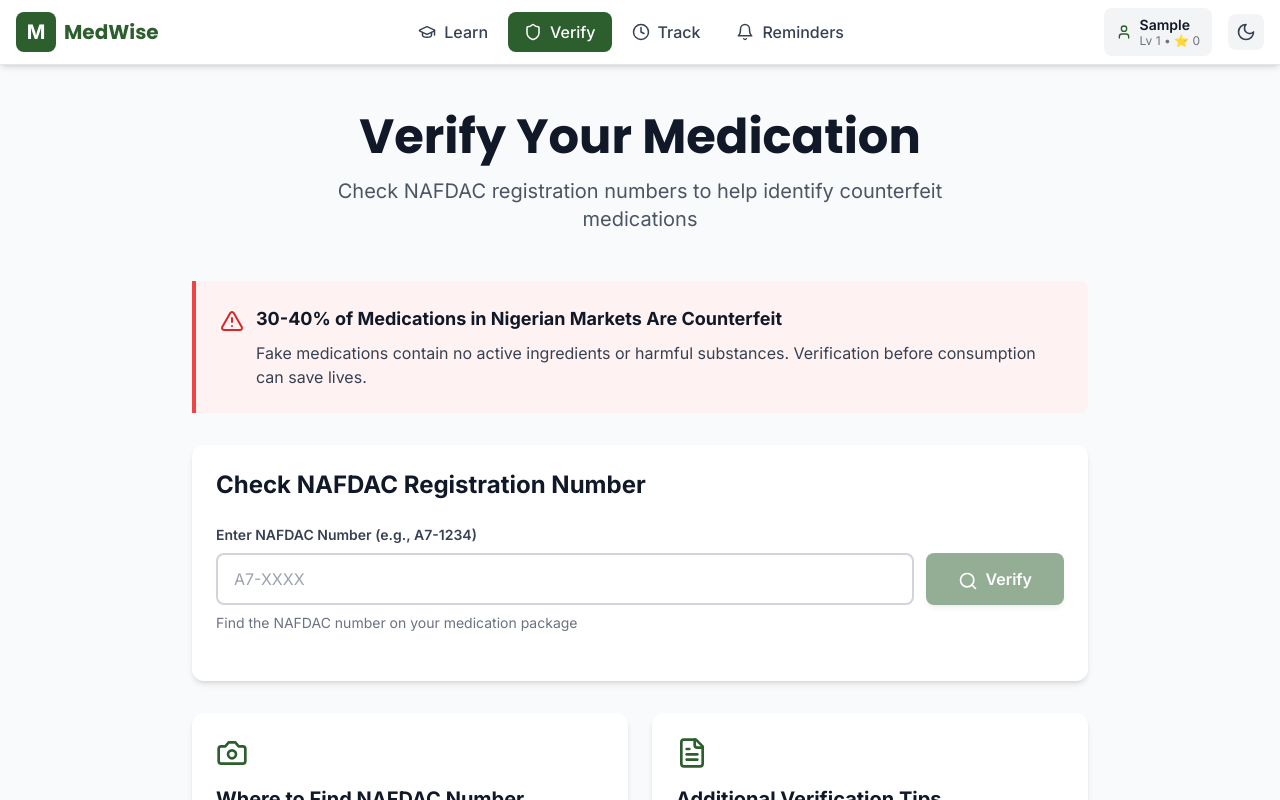
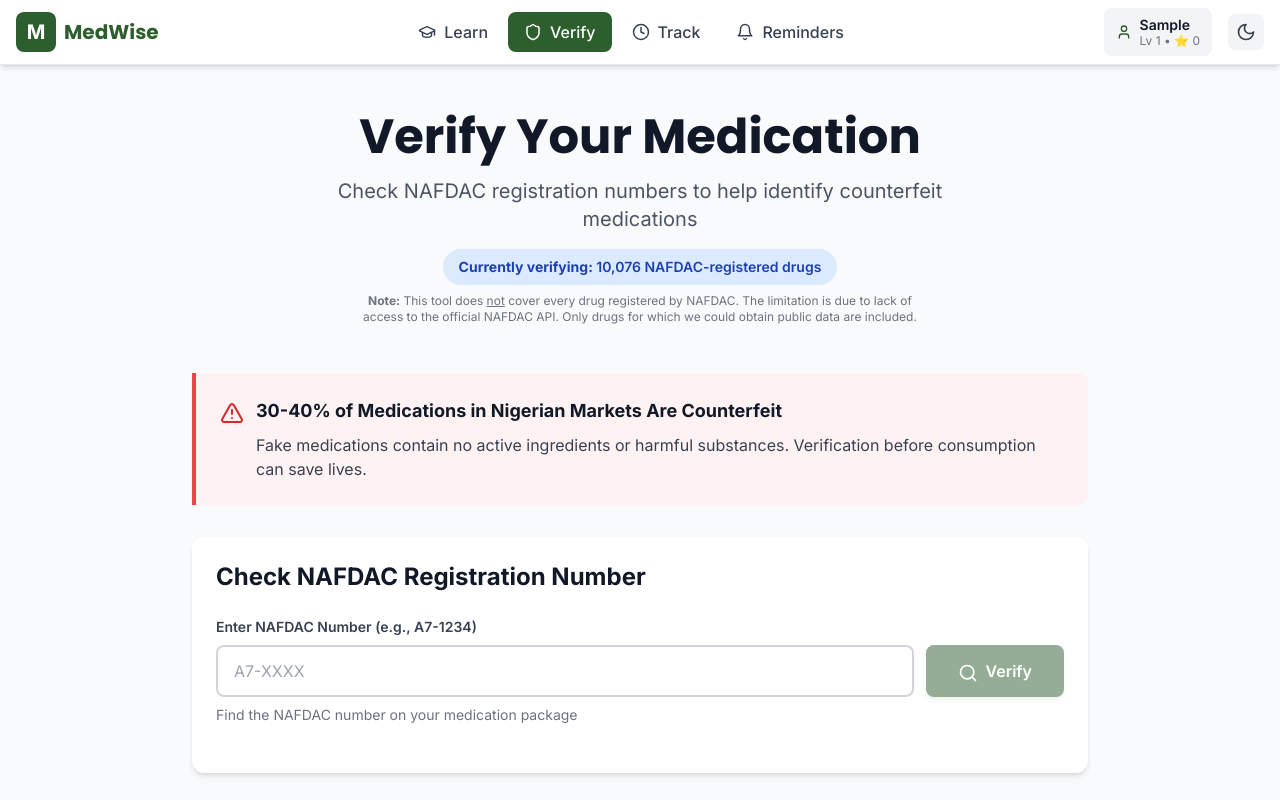
Before and after one commit to judekangan-glitch/medwise-nigeria, a React (Vite) app: page /verify in a window 1280 px wide. Both pictures are taken after typing "Sample", "name@example.com" into the empty fields and a click on the button "Get Started". Shown: the top 800 px of the page. Built offline with nearby package versions, Linux system fonts and the light colour scheme.

Commit message:
Show number of NAFDAC-verified drugs and explain limitation due to lack of API access

```diff
--- a/src/pages/Verify.jsx
+++ b/src/pages/Verify.jsx
@@ -45,6 +45,14 @@ export default function Verify() {
           <p className="text-xl text-gray-600 max-w-2xl mx-auto">
             Check NAFDAC registration numbers to help identify counterfeit medications
           </p>
+          <div className="mt-4">
+            <span className="inline-block bg-blue-100 text-blue-800 text-sm font-semibold px-4 py-2 rounded-full">
+              <strong>Currently verifying:</strong> 10,076 NAFDAC-registered drugs
+            </span>
+            <p className="text-xs text-gray-500 mt-2 max-w-xl mx-auto">
+              <strong>Note:</strong> This tool does <u>not</u> cover every drug registered by NAFDAC. The limitation is due to lack of access to the official NAFDAC API. Only drugs for which we could obtain public data are included.
+            </p>
+          </div>
         </div>
 
         {/* Warning Banner */}
@@ -218,7 +226,7 @@ export default function Verify() {
         {/* Disclaimer */}
         <div className="mt-8 bg-yellow-50 p-4 rounded-lg border-l-4 border-yellow-500">
           <p className="text-sm text-gray-700">
-            <strong>Disclaimer:</strong> This verification tool uses a limited database for demonstration purposes. For official verification, contact NAFDAC directly or visit a licensed pharmacy.
+            <strong>Disclaimer:</strong> This verification tool uses a limited database of 10,076 drugs. For official and complete verification, contact NAFDAC directly or visit a licensed pharmacy. We do not have access to the full NAFDAC registry or API.
           </p>
         </div>
       </div>
```
